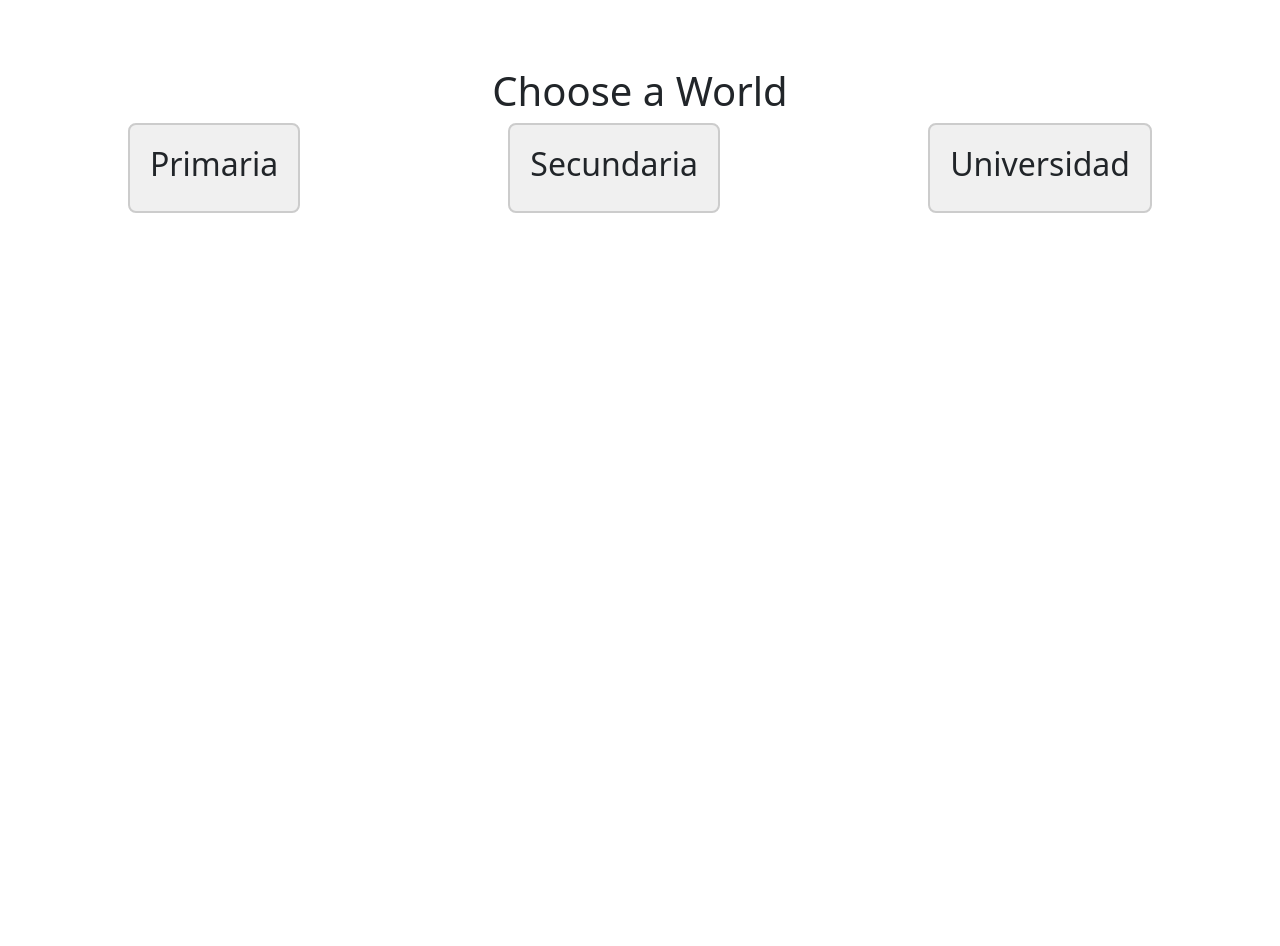
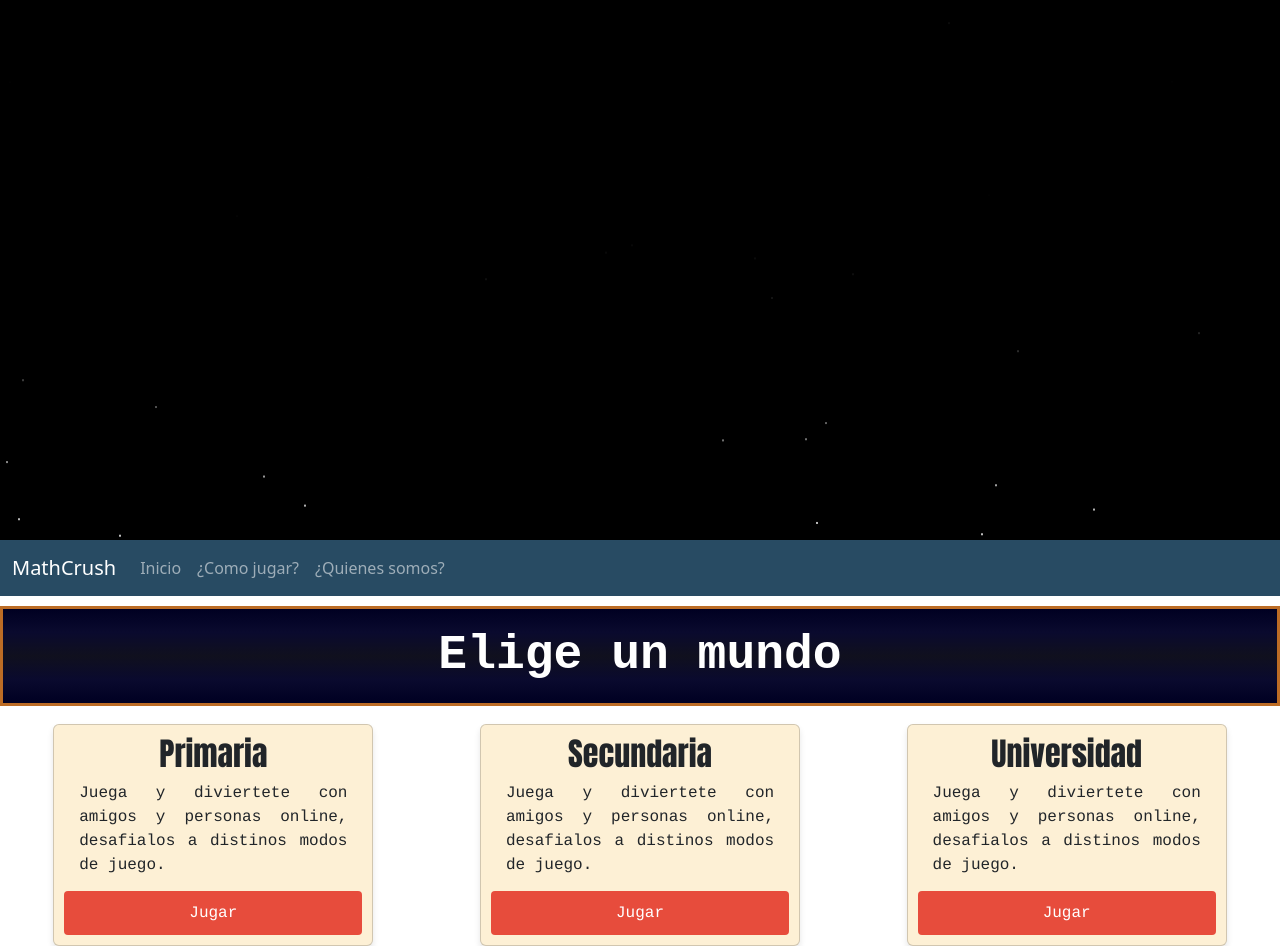
Before and after one commit to saguirregaray1/Laboratorio-Tic-3, a React (Create React App) app in the folder frontend/: page /trivia in a window 1280 px wide. Shown: the part 260-1206 px from the top of the page. Before the commit the page ends 800 px from the top, so only its background shows below. Built offline with nearby package versions, Linux system fonts and the light colour scheme.

Commit message:
Ideas para la trivia

```diff
--- a/frontend/src/components/TriviaScreen.css
+++ b/frontend/src/components/TriviaScreen.css
@@ -3,18 +3,30 @@
   flex-direction: column;
   align-items: center;
   justify-content: center;
-    height: 100vh;
 }
 
-  h1 {
-    font-size: 24px;
-    margin-bottom: 20px;
+
+.title-trivia{
+  font-size: 48px;
+  font-weight: bold;
+  font-family: 'Courier New', Courier, monospace;
+  border: 3px solid #bc6c25;
+  background: linear-gradient(to bottom, #000022, #0a0a2e, #10101e, #0a0a2e, #000022);
+  margin-top: 10px;
+  width: 100%;
+  text-align: center;
+  justify-content: center;
+  align-items: center;
+  display: flex;
+  height: 100px;
+  color: white;
 }
+
 
 .worlds {
   display: flex;
-    justify-content: space-between;
-    width: 80%;
+  justify-content: space-around;
+  width: 100%;
 }
 
 .world-card {
@@ -35,3 +47,11 @@
   background-color: #007bff;
   color: #fff;
 }
+
+.levels {
+  display: flex;
+  flex-direction: row;
+  width: 100%;
+  flex-wrap: wrap;
+  justify-content: space-around;
+}
--- a/frontend/src/components/TriviaScreen.tsx
+++ b/frontend/src/components/TriviaScreen.tsx
@@ -1,6 +1,12 @@
 import React, { useState } from 'react';
 import { useNavigate } from 'react-router-dom';
 import './TriviaScreen.css';
+import Footer from './footer/Footer';
+import NavBar from './NavBar';
+import Card from './card/Card';
+import duelosImage from '../assets/duelos.jpg';
+import CustomButton from './customButton/customButton';
+import StarRain from './starRain/StarRain';
 
 const TriviaScreen: React.FC = () => {
   const [selectedUniverse, setSelectedUniverse] = useState<string | null>(null);
@@ -25,10 +31,16 @@ const TriviaScreen: React.FC = () => {
   const primariaGalaxies = ['1', '2', '3', '4', '5', '6'];
   const secundariaGalaxies = ['1', '2', '3', '4', '5', '6'];
   const universidadGalaxies = ['Analisis 1', 'Analisis 2', 'Analisis 3', 'GAL 1', 'GAL 2', 'PyE'];
+  const starCount = 1000; // Adjust the number of stars
 
+/*
   return (
+    <div>
+      <NavBar showButtons={false}/>
       <div className="trivia-screen">
-      <h1>Choose a World</h1>
+        <div className='title'>
+          <h1>Elige un mundo</h1>
+        </div>
         <div className="worlds">
           {universes.map((universe) => (
             <div
@@ -81,7 +93,87 @@ const TriviaScreen: React.FC = () => {
           </button>
         )}
       </div>
+
+    </div>
   );
 };
 
 export default TriviaScreen;
+*/
+/*
+<Footer
+aboutText="About us"
+contactText="Contact"
+servicesText="Sevices"
+copyrightText="©Copyright 2023 Florida. All Rights Reserved."
+/>
+*/
+
+
+return (
+  <div>
+    <div>
+      <StarRain starCount={50}/>
+      <NavBar showButtons={false}/>
+      <h1 className='title-trivia'>Elige un mundo</h1>
+      <div className="worlds">
+        {universes.map((universe) => (
+          <Card
+          title={universe}
+          text="Juega y diviertete con amigos y personas online, desafialos a distinos modos de juego."
+          imageSrc={null}
+          color="#fdf0d5"
+          font="Courier"
+          onClick={() => handleUniverseSelect(universe)}
+          />
+        ))}
+      </div>
+
+      {(selectedUniverse === 'Primaria' || selectedUniverse === 'Secundaria') && (
+        <div className='trivia-screen'>
+          <h1 className='title-trivia'>Elige un nivel</h1>
+          <div className="levels">
+            {(selectedUniverse === 'Primaria' ? primariaGalaxies : secundariaGalaxies).map((level) => (
+              <Card
+              title={level}
+              text="En este nivel podras encontrar"
+              imageSrc={null}
+              color="#fdf0d5"
+              font="Courier"
+              onClick={() => handleWorldSelect(level)}
+              />
+            ))}
+          </div>
+        </div>
+      )}
+
+      {selectedUniverse === 'Universidad' && (
+        <div className='trivia-screen'>
+          <h1 className='title-trivia'>Elige un nivel</h1>
+          <div className="levels">
+            {universidadGalaxies.map((level) => (
+              <div
+                key={level}
+                className={`level-card ${selectedGalaxy === level ? 'selected' : ''}`}
+                onClick={() => handleWorldSelect(level)}
+              >
+                <h2>{level}</h2>
+              </div>
+            ))}
+          </div>
+        </div>
+      )}
+
+      {selectedUniverse && selectedGalaxy && (
+        <CustomButton
+        label='Jugar'
+        onClick={handlePracticeClick}
+        />
+      )}
+
+    </div>
+  </div>
+);
+};
+
+export default TriviaScreen;
--- a/frontend/src/components/card/Card.tsx
+++ b/frontend/src/components/card/Card.tsx
@@ -1,15 +1,17 @@
 import React from "react";
 import "../card/styles.css"
+import CustomButton from "../customButton/customButton";
 
 interface CardProps {
     title: string;
     text: string;
-    imageSrc: string;
+    imageSrc: string | null;
     color?: string;
     font?: string;
+    onClick: () => void;
 }
 
-const Card: React.FC<CardProps> = ({title, text, imageSrc, color = 'white', font = 'Arial'}) => {
+const Card: React.FC<CardProps> = ({title, onClick, text, imageSrc, color = 'white', font = 'Arial'}) => {
     const cardStyle: React.CSSProperties= {
         backgroundColor: color,
         fontFamily: font,
@@ -18,12 +20,15 @@ const Card: React.FC<CardProps> = ({title, text, imageSrc, color = 'white', font
     return (
         <>
             <div className="card" style={cardStyle}>
-                <img src={imageSrc} alt={title} className="cardImg" />
+                {imageSrc && <img src={imageSrc} alt={title} className="cardImg" />}
                 <h2 className="title">{title}</h2>
                 <div className="text">
                     <p>{text}</p>
                 </div>
-                <button className="card-button">Jugar</button>
+                <CustomButton
+                onClick={onClick}
+                label="Jugar"
+                />
             </div>
         </>
     )
--- /dev/null
+++ b/frontend/src/components/customButton/customButton.css
@@ -0,0 +1,9 @@
+.card-button {
+    background-color: #e74c3c;
+    color: white;
+    border: none;
+    padding: 10px 20px;
+    border-radius: 4px;
+    cursor: pointer;
+    margin-top: 10px;
+}
--- /dev/null
+++ b/frontend/src/components/customButton/customButton.tsx
@@ -0,0 +1,16 @@
+import React from 'react';
+
+interface CustomButtonProps {
+  label: string;
+  onClick: () => void;
+}
+
+const CustomButton: React.FC<CustomButtonProps> = ({ label, onClick }) => {
+  return (
+    <button className="card-button" onClick={onClick}>
+      {label}
+    </button>
+  );
+};
+
+export default CustomButton;
--- /dev/null
+++ b/frontend/src/components/starRain/StarRain.css
@@ -0,0 +1,36 @@
+/* StarRain.css */
+.star-rain-container {
+    position: relative;
+    width: 100%;
+    height: 100vh;
+    overflow: hidden;
+    background-color: black;
+  }
+
+.star {
+position: absolute;
+background: white;
+width: 2px;
+height: 2px;
+border-radius: 50%;
+animation: starFall 2s linear infinite, twinkle 1s alternate infinite;
+animation-delay: 0s; /* Set a delay of 0 seconds for all stars */
+}
+
+@keyframes starFall {
+0% {
+    transform: translateY(0);
+}
+100% {
+    transform: translateY(100vh);
+}
+}
+
+@keyframes twinkle {
+0% {
+    opacity: 1;
+}
+100% {
+    opacity: 0;
+}
+}
--- /dev/null
+++ b/frontend/src/components/starRain/StarRain.tsx
@@ -0,0 +1,21 @@
+// StarRain.tsx
+import React from 'react';
+import './StarRain.css';
+
+const StarRain: React.FC<{ starCount: number }> = ({ starCount }) => {
+  const stars = Array.from({ length: starCount }, (_, index) => {
+    const style = {
+      animationDelay: `${Math.random() * 2}s`,
+      left: `${Math.random() * 100}%`,
+    };
+    return <div key={index} className="star" style={style}></div>;
+  });
+
+  return (
+    <div className="star-rain-container">
+      {stars}
+    </div>
+  );
+};
+
+export default StarRain;
--- a/frontend/src/containers/FirstPage.tsx
+++ b/frontend/src/containers/FirstPage.tsx
@@ -9,9 +9,14 @@ import Header from "../components/header/Header";
 import Footer from "../components/footer/Footer";
 import Swiper from "../components/swiper/Swiper";
 import SlideInElement from "../components/slidein/SlideInElement";
+import NavBar from "../components/NavBar";
 
 
 function FirstPage() {
+
+    const handleClick = () => {
+        alert('Button clicked!');
+    }
 
     const items = [
         {
@@ -29,25 +34,28 @@ function FirstPage() {
     ]
     return(
         <>
-            <Header/>
+            <NavBar showButtons={true}/>
             <div className="card-container">
                 <Card title="Historia"
                 text="Diferentes mundos con distintos problemas esperan para poner a prueba tu nivel y avanzar hasta el final."
                 imageSrc={praderaImage}
                 color="#fdf0d5"
-                font="Courier"/>
+                font="Courier"
+                onClick={handleClick}/>
 
                 <Card title="Trivia"
                 text="Desafiate intentando hacer numerosos e ingeniosos problemas de matematicas segun tu nivel."
                 imageSrc={triviaImage}
                 color="#fdf0d5"
-                font="Courier"/>
+                font="Courier"
+                onClick={handleClick}/>
 
                 <Card title="Duelos"
                 text="Juega y diviertete con amigos y personas online, desafialos a distinos modos de juego."
                 imageSrc={duelosImage}
                 color="#fdf0d5"
-                font="Courier"/>
+                font="Courier"
+                onClick={handleClick}/>
             </div>
             <div className="container-wavy">
                 <SlideInElement
```
Lines whose indentation alone changed are shown as unchanged.
